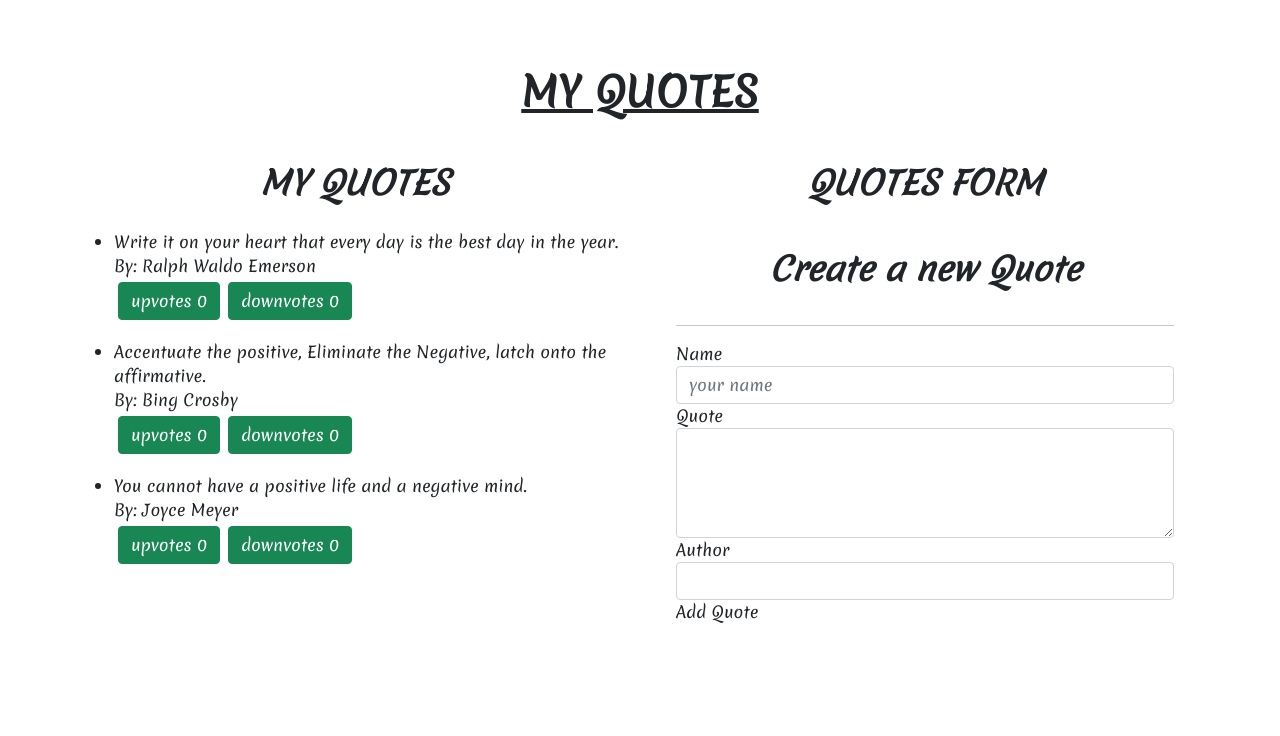
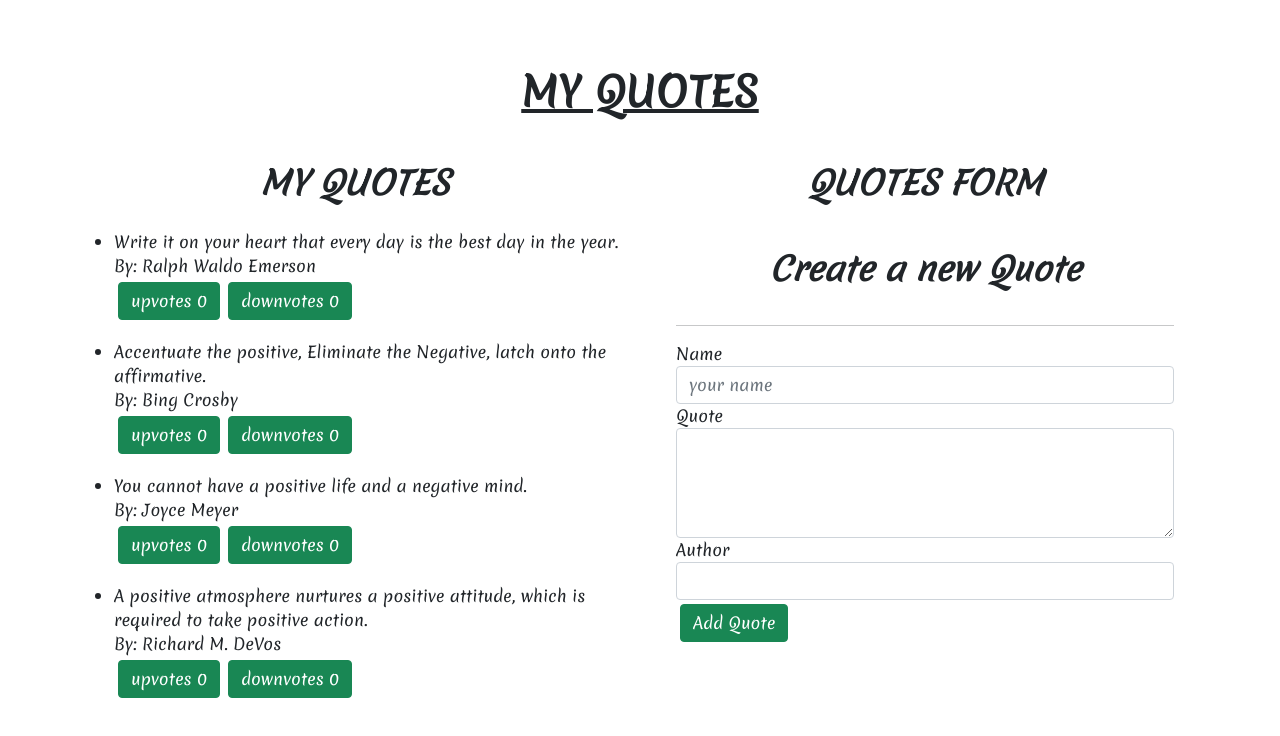
Before and after one commit to maureen-james/Quotes, an Angular app: page / in a window 1280 px wide. Shown: the top 736 px of the page. Built offline with nearby package versions, Linux system fonts and the light colour scheme.

Commit message:
generate a date-count pipe

```diff
--- a/src/app/app.module.ts
+++ b/src/app/app.module.ts
@@ -7,13 +7,15 @@ import { QuotesComponent } from './quotes/quotes.component';
 import { HighDirective } from './high.directive';
 import { QuoteFormComponent } from './quote-form/quote-form.component';
 import { FormsModule } from '@angular/forms';
+import { DateCountPipe } from './date-count.pipe';
 
 @NgModule({
   declarations: [
     AppComponent,
     QuotesComponent,
     HighDirective,
-    QuoteFormComponent
+    QuoteFormComponent,
+    DateCountPipe
   ],
   imports: [
     BrowserModule,
--- /dev/null
+++ b/src/app/date-count.pipe.ts
@@ -0,0 +1,12 @@
+import { Pipe, PipeTransform } from '@angular/core';
+
+@Pipe({
+  name: 'dateCount'
+})
+export class DateCountPipe implements PipeTransform {
+
+  transform(value: unknown, ...args: unknown[]): unknown {
+    return null;
+  }
+
+}
--- a/src/app/quote-form/quote-form.component.html
+++ b/src/app/quote-form/quote-form.component.html
@@ -22,7 +22,7 @@
 
         </div>
         <div class="form-group">
-            <label for="complete">Add Quote</label>
+            <button type="button" class="btn btn-success m-1">Add Quote</button>
 
         </div>
     </form>
--- a/src/app/quotes/quotes.component.ts
+++ b/src/app/quotes/quotes.component.ts
@@ -10,7 +10,8 @@ export class QuotesComponent implements OnInit {
   quotes: Quote[]=[
     new Quote(1,"Write it on your heart that every day is the best day in the year.","By: Ralph Waldo Emerson",0,0),
     new Quote(2,"Accentuate the positive, Eliminate the Negative, latch onto the affirmative.","By: Bing Crosby",0,0),
-    new Quote(3,"You cannot have a positive life and a negative mind.","By: Joyce Meyer",0,0)
+    new Quote(3,"You cannot have a positive life and a negative mind.","By: Joyce Meyer",0,0),
+    new Quote(4,"A positive atmosphere nurtures a positive attitude, which is required to take positive action.","By: Richard M. DeVos",0,0)
   ]
   arr:number[]=this.quotes.map(quote=>quote.upvotes)
   highest = Math.max(...this.arr)
```
Also changed, not shown: 1 other file (tests, documents, lock files or other folders).
